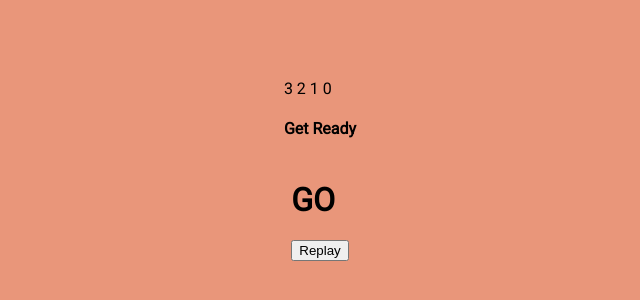
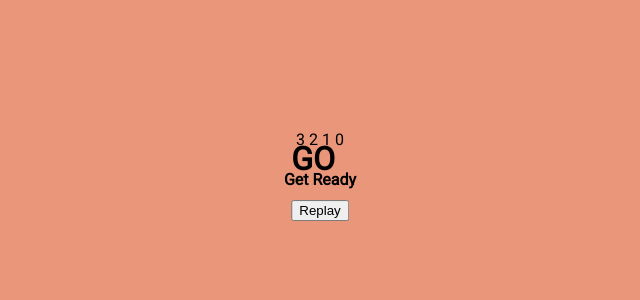
Before and after one commit to Archanach707/Animated-Countdown, a plain HTML site: page index.html in a window 1280 px wide. Shown: the part 230-530 px from the top of the page, without its empty margins (320-960 px from the left). Drawn offline with Linux system fonts and the light colour scheme.

Commit message:
applying css property

```diff
--- a/assets/style.css
+++ b/assets/style.css
@@ -7,11 +7,37 @@
 body {
   background-color: darksalmon;
   font-family: 'Roboto', sans-serif;
-  display: flex;
-  flex-direction: column;
-  align-items: center;
-  justify-content: center;
   height: 100vh;
   overflow: hidden;
   margin: 0;
 }
+
+.counter {
+  position: fixed;
+  top: 50%;
+  left: 50%;
+  transform: translate(-50%, -50%);
+  text-align: center;
+}
+
+.counter.hide {
+  transform: translate(-50%, -50%) scale(0);
+  animation: hide 0.2s ease-out;
+}
+
+@keyframes hide {
+  0% {
+    transform: translate(-50%, -50%) scale(1);
+  }
+
+  100% {
+    transform: translate(-50%, -50%) scale(0);
+  }
+}
+
+.final {
+  position: fixed;
+  top: 50%;
+  left: 50%;
+  transform: translate(-50%, -50%);
+}
```
